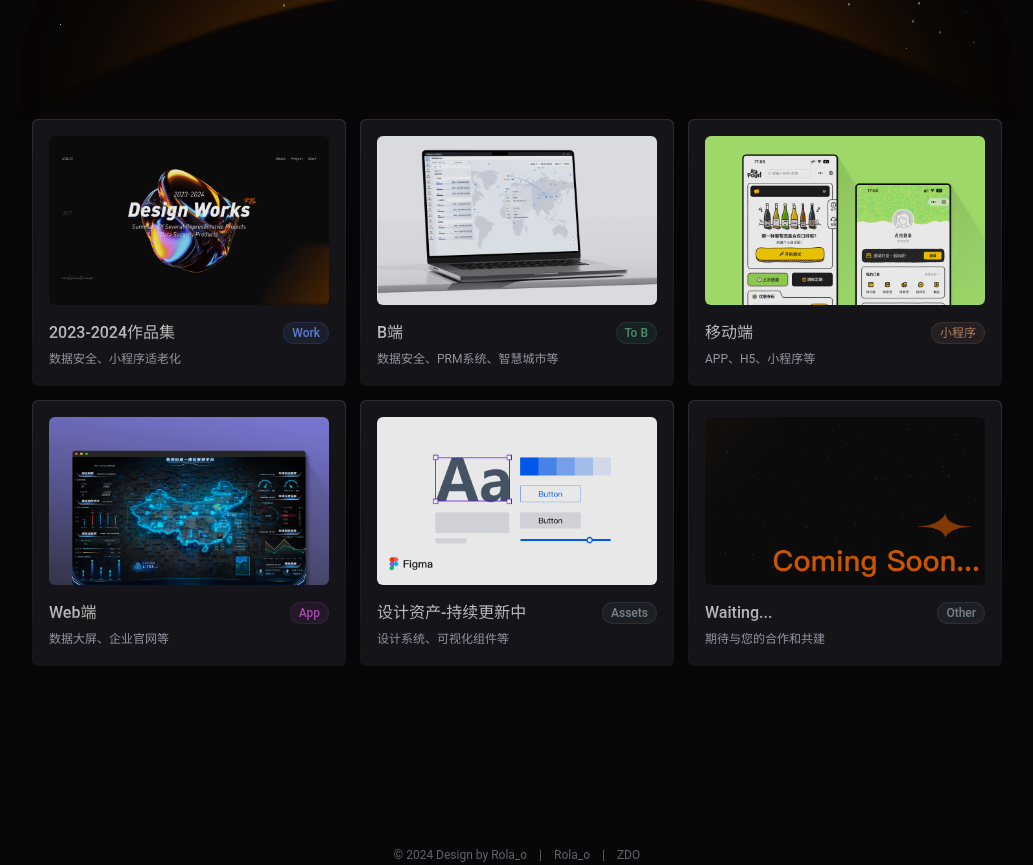
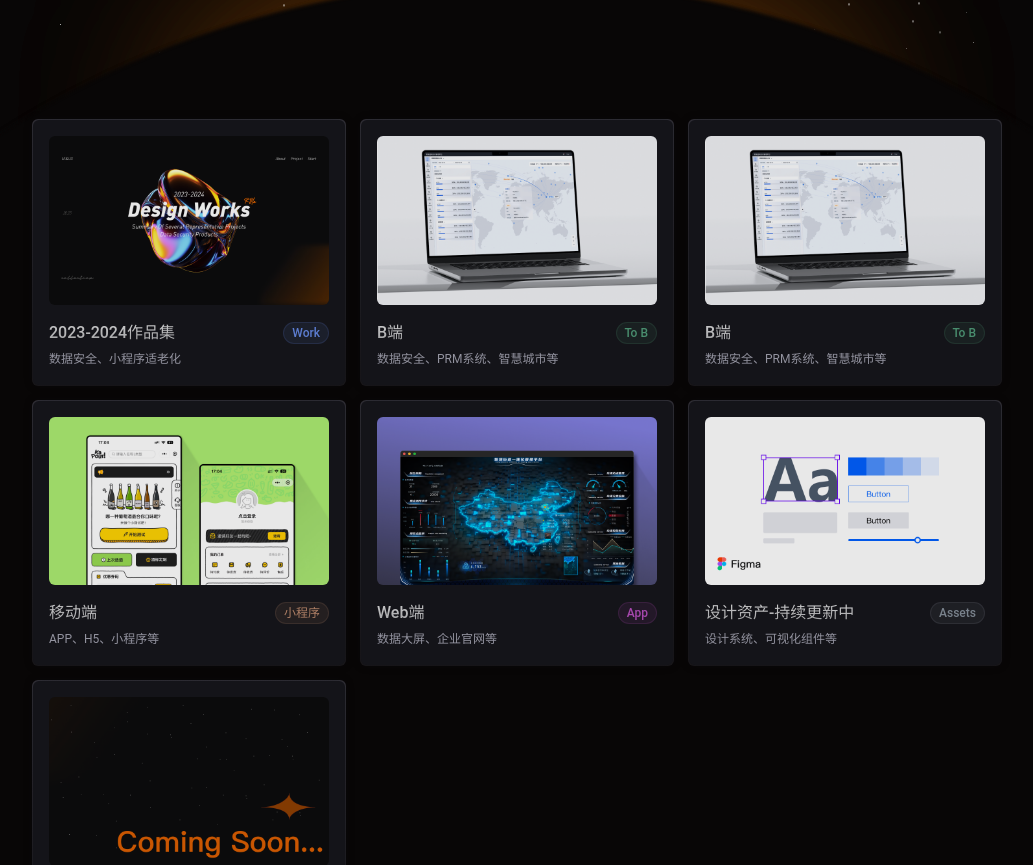
Before and after one commit to Rola0/rola.github.io, a plain HTML site: page index.html in a window 1280 px wide. Shown: the part 737-1602 px from the top of the page, without its empty margins (123-1156 px from the left). Drawn offline with nearby package versions, Linux system fonts and the light colour scheme.

Commit message:
Update index.html

```diff
--- a/index.html
+++ b/index.html
@@ -78,6 +78,21 @@
                 </div>
                 <div class="magical item">
                     <a target="_blank">
+                        <div class="dark"><img class="cover" src="./assets/work/3.png"></div>
+                        <div class="text">
+                            <div class="title-area">
+                                <div class="title">
+                                    <div class="name">B端</div>
+                                    <div class="name link"> ↗</div>
+                                </div>
+                                <div class="tag tag-web">To B</div>
+                            </div>
+                            <div class="desc">数据安全、PRM系统、智慧城市等</div>
+                        </div>
+                    </a>
+                </div>
+                <div class="magical item">
+                    <a href="https://www.zcool.com.cn/work/ZNjI0MDc5Mjg=.html" target="_blank">
                         <div class="dark"><img class="cover" src="./assets/work/5.png"></div>
                         <div class="text">
                             <div class="title-area">
```
